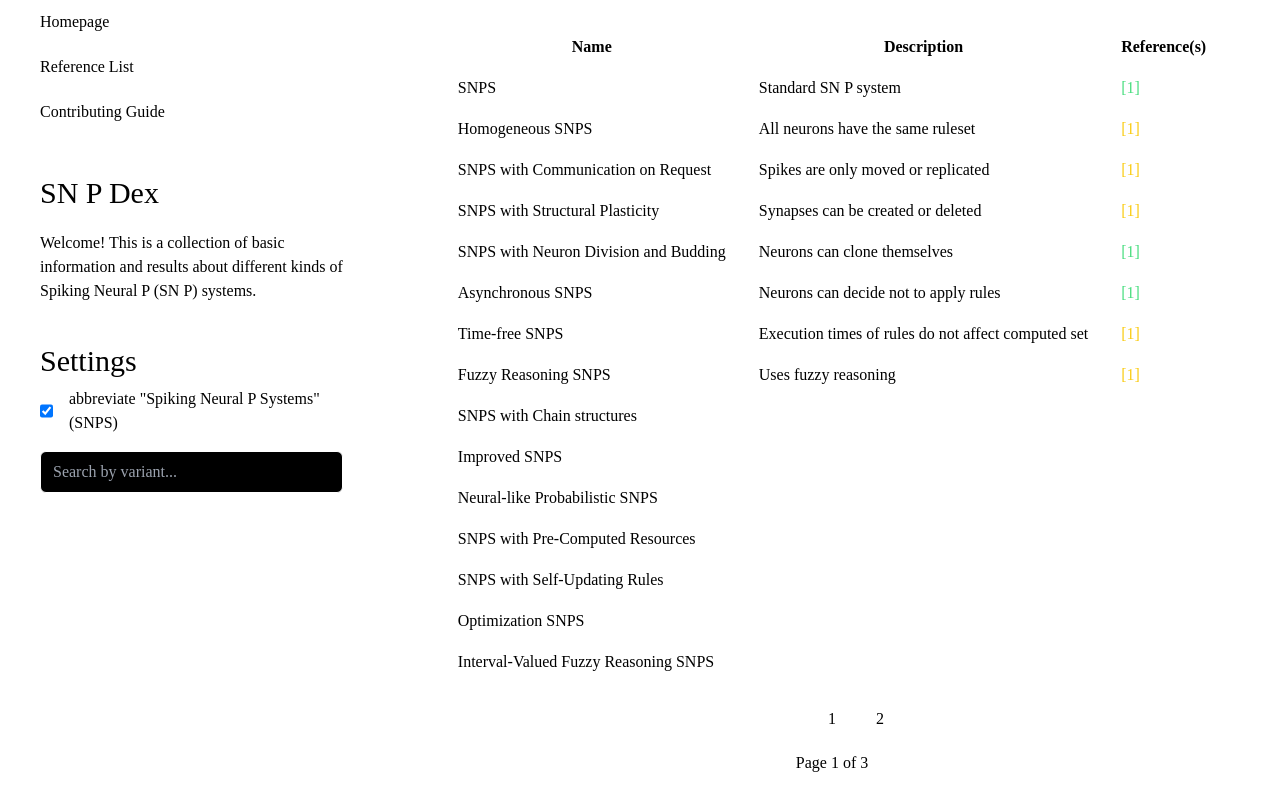
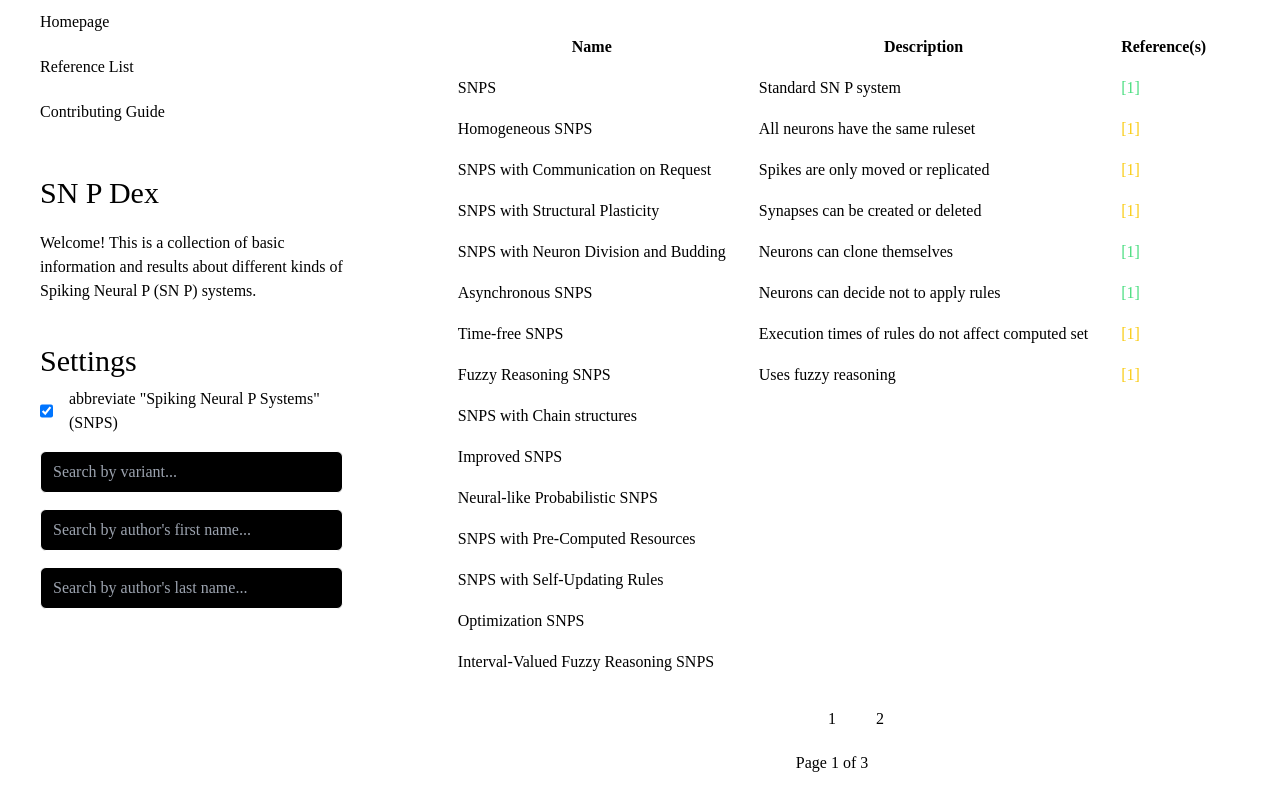
Before and after one commit to upd-aclab/sn-p-dex, a Next.js app: page / in a window 1280 px wide. Built offline with nearby package versions, Linux system fonts and the light colour scheme; a web font is replaced by a local one.

Commit message:
feat: add search by author name

```diff
--- a/src/components/Settings.tsx
+++ b/src/components/Settings.tsx
@@ -18,18 +18,44 @@ const Settings = ({ states, handlers }: Props) => {
         />
         abbreviate &quot;Spiking Neural P Systems&quot; (SNPS)
       </label>
+      <div className="flex flex-col gap-4">
         <label>
           <input
             type="text"
-          value={states.search}
+            value={states.variantSearch}
             placeholder="Search by variant..."
             onChange={(e) => {
-            handlers.setNameSearch(e.target.value);
+              handlers.setVariantSearch(e.target.value);
               handlers.setPage(1);
             }}
             className="w-full rounded-md border border-solid border-white bg-black px-3 py-2 text-white"
           />
         </label>
+        <label>
+          <input
+            type="text"
+            value={states.authorFirstNameSearch}
+            placeholder="Search by author's first name..."
+            onChange={(e) => {
+              handlers.setAuthorFirstNameSearch(e.target.value);
+              handlers.setPage(1);
+            }}
+            className="w-full rounded-md border border-solid border-white bg-black px-3 py-2 text-white"
+          />
+        </label>
+        <label>
+          <input
+            type="text"
+            value={states.authorLastNameSearch}
+            placeholder="Search by author's last name..."
+            onChange={(e) => {
+              handlers.setAuthorLastNameSearch(e.target.value);
+              handlers.setPage(1);
+            }}
+            className="w-full rounded-md border border-solid border-white bg-black px-3 py-2 text-white"
+          />
+        </label>
+      </div>
     </section>
   );
 };
--- a/src/pages/index.tsx
+++ b/src/pages/index.tsx
@@ -8,10 +8,14 @@ import Table from "~/components/Table";
 import data from "~/data/data";
 import shorten from "~/utils/shorten";
 import lcs from "~/utils/lcs";
+import type Variant from "~/types/Variant";
+import type Name from "~/types/Name";
 
 const Home: NextPage = () => {
   const [short, setShort] = useState(true);
-  const [nameSearch, setNameSearch] = useState("");
+  const [variantSearch, setVariantSearch] = useState("");
+  const [authorFirstNameSearch, setAuthorFirstNameSearch] = useState("");
+  const [authorLastNameSearch, setAuthorLastNameSearch] = useState("");
   const [page, setPage] = useState(1);
 
   const decrementPage = () => {
@@ -27,12 +31,16 @@ const Home: NextPage = () => {
   };
 
   const states = {
-    search: nameSearch,
+    variantSearch,
+    authorFirstNameSearch,
+    authorLastNameSearch,
     short,
   };
 
   const handlers = {
-    setNameSearch,
+    setVariantSearch,
+    setAuthorFirstNameSearch,
+    setAuthorLastNameSearch,
     toggleShort,
     setPage,
   };
@@ -44,16 +52,48 @@ const Home: NextPage = () => {
     rows = shorten(data);
   }
 
-  rows = rows
-    .map((row) => ({
-      ...row,
-      matchIndices: lcs(row.name.toLowerCase(), nameSearch.toLowerCase()),
-    }))
-    .filter(
-      (updatedRows) =>
-        nameSearch.length === 0 || updatedRows.matchIndices.length > 0
-    )
-    .sort((a, b) => b.matchIndices.length - a.matchIndices.length);
+  if (variantSearch) {
+    rows = rows
+      .map((row) => ({
+        ...row,
+        matchIndices: lcs(row.name.toLowerCase(), variantSearch.toLowerCase()),
+      }))
+      .filter((updatedRows) => updatedRows.matchIndices.length > 0)
+      .sort((a, b) => b.matchIndices.length - a.matchIndices.length);
+  }
+
+  const authorMatches = (row: Variant): boolean => {
+    if (!row.references) {
+      return !(authorFirstNameSearch || authorLastNameSearch);
+    }
+
+    const firstNameMatches = (author: Name) =>
+      author.firstName
+        .toLowerCase()
+        .startsWith(authorFirstNameSearch.toLowerCase());
+
+    const lastNameMatches = (author: Name) =>
+      author.lastName
+        .toLowerCase()
+        .startsWith(authorLastNameSearch.toLowerCase());
+
+    return row.references?.some((reference) =>
+      reference.authors.some(
+        (author) =>
+          (!authorFirstNameSearch || firstNameMatches(author)) &&
+          (!authorLastNameSearch || lastNameMatches(author))
+      )
+    );
+  };
+
+  if (authorFirstNameSearch || authorLastNameSearch) {
+    rows = rows
+      .map((row) => ({
+        ...row,
+        authorMatch: authorMatches(row),
+      }))
+      .filter((row) => row.authorMatch);
+  }
 
   const pageLength = 15;
   const pages = Math.ceil(rows.length / pageLength);
--- a/src/types/Handlers.ts
+++ b/src/types/Handlers.ts
@@ -2,7 +2,9 @@ import { type Dispatch, type SetStateAction } from "react";
 
 interface Handlers {
   toggleShort: () => void;
-  setNameSearch: Dispatch<SetStateAction<string>>;
+  setVariantSearch: Dispatch<SetStateAction<string>>;
+  setAuthorFirstNameSearch: Dispatch<SetStateAction<string>>;
+  setAuthorLastNameSearch: Dispatch<SetStateAction<string>>;
   setPage: Dispatch<SetStateAction<number>>;
 }
 
--- a/src/types/States.ts
+++ b/src/types/States.ts
@@ -1,6 +1,8 @@
 interface States {
   short: boolean;
-  search: string;
+  variantSearch: string;
+  authorFirstNameSearch: string;
+  authorLastNameSearch: string;
 }
 
 export default States;
--- a/src/types/Variant.ts
+++ b/src/types/Variant.ts
@@ -5,6 +5,7 @@ interface Variant {
   description?: string;
   references?: Reference[];
   matchIndices?: number[];
+	authorMatch?: boolean;
 }
 
 export default Variant;
```
Lines whose indentation alone changed are shown as unchanged.
